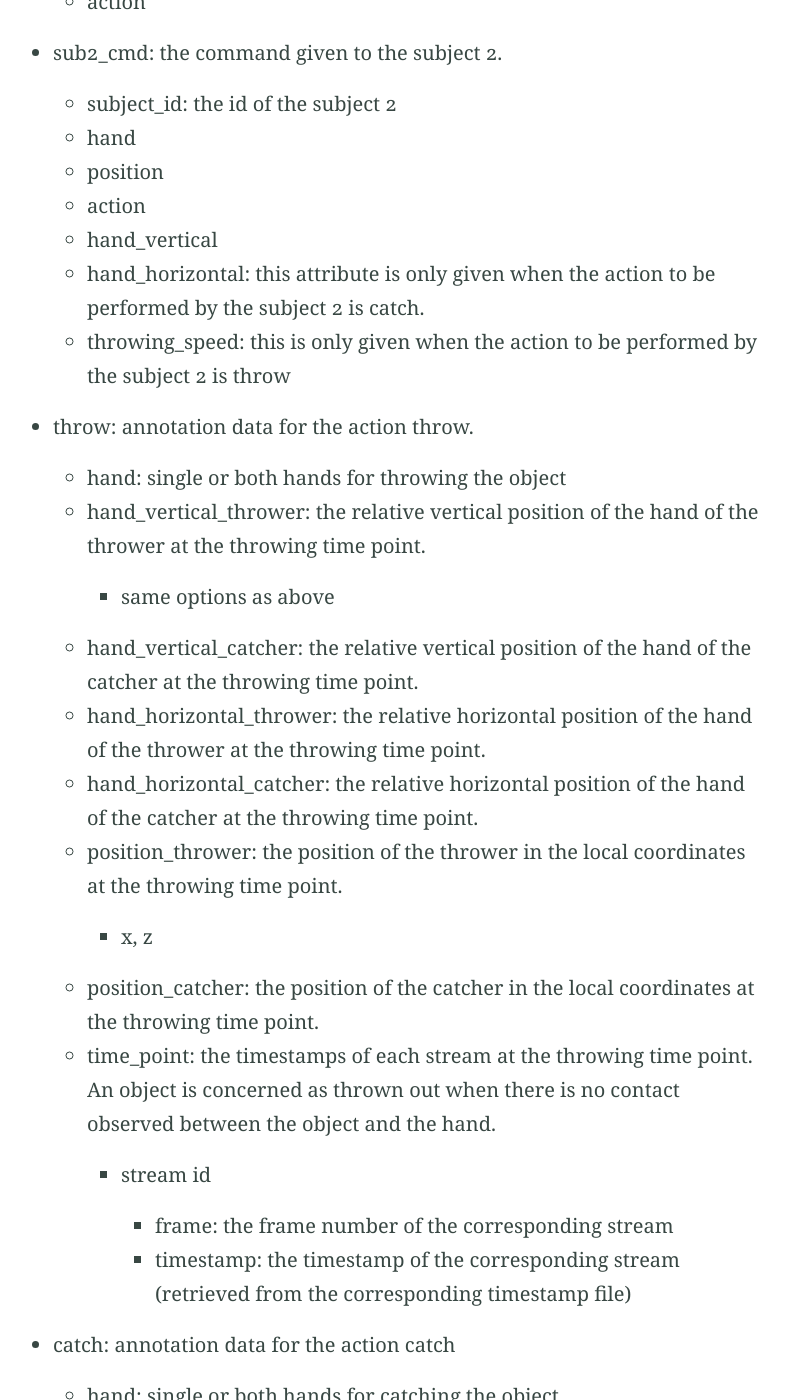
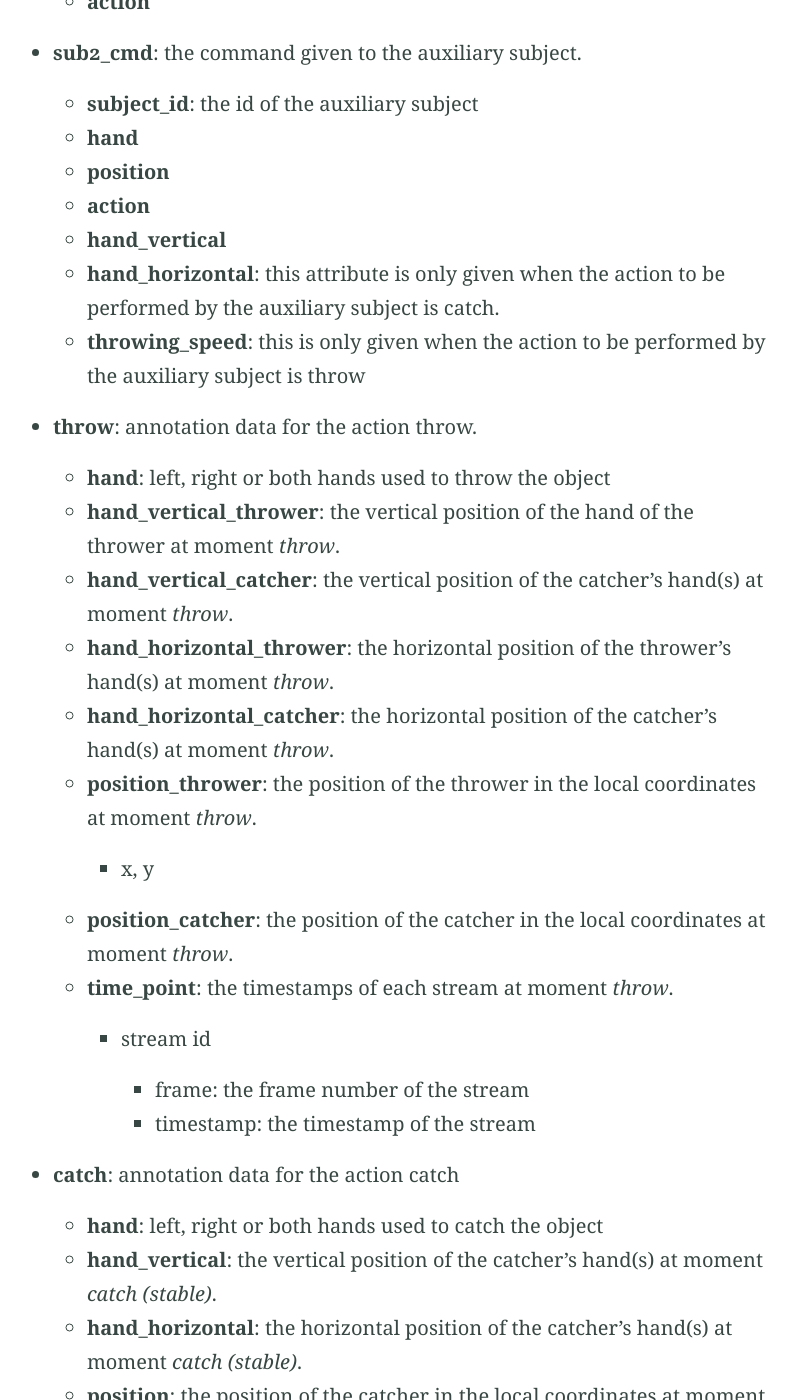
Before and after one commit to lipengroboticsx/lipengroboticsx.github.io, a Jekyll site: the page built from dataset.md, in a window 1280 px wide and 1400 px high, scrolled down 3238 px. Shown: the whole window, without its empty margins (230-1027 px from the left). Built offline with Jekyll 4.4.1, drawn with Linux system fonts in a browser that asks for light colours; our own code applies the rules of GitHub Pages for plain Markdown files; some of the changed text lies outside the part shown.

Commit message:
home, dataset, about: revised

```diff
--- a/dataset.md
+++ b/dataset.md
@@ -58,47 +58,45 @@ We have published the full-size [raw dataset](https://share.weiyun.com/avv8jpv4)
 
 ###  Annotation
 
-* status: annotation status. TODO: be removed in the released version.
+* **status**: annotation status.
   * 0: not finished
   * 1: finished
   * -1: problematic, need further inspect
-* take_id: the id of the take
-* object: the name of the object being thrown or caught in this take
-* catch_result: the result of catching
+* **take_id**: the id of the take
+* **object**: the name of the object being thrown or caught in this take
+* **catch_result**: the result of catching
   * 0: failed
   * 1: success
-* sub1_cmd: the command given to the subject 1 to instruct the behavior of throwing or catching. Please refer to log.xlsx for the explanation of the attributes below.
-  * subject_id: the id of the subject 1
-  * hand
-  * position
-  * action
-* sub2_cmd: the command given to the subject 2.
-  * subject_id: the id of the subject 2
-  * hand
-  * position
-  * action
-  * hand_vertical
-  * hand_horizontal: this attribute is only given when the action to be performed by the subject 2 is catch.
-  * throwing_speed: this is only given when the action to be performed by the subject 2 is throw
-* throw: annotation data for the action throw.
-  * hand: single or both hands for throwing the object
-  * hand_vertical_thrower: the relative vertical position of the hand of the thrower at the throwing time point.
-    * same options as above
-  * hand_vertical_catcher: the relative vertical position of the hand of the catcher at the throwing time point.
-  * hand_horizontal_thrower: the relative horizontal position of the hand of the thrower at the throwing time point.
-  * hand_horizontal_catcher: the relative horizontal position of the hand of the catcher at the throwing time point.
-  * position_thrower: the position of the thrower in the local coordinates at the throwing time point.
-    * x, z
-  * position_catcher: the position of the catcher in the local coordinates at the throwing time point.
-  * time_point: the timestamps of each stream at the throwing time point. An object is concerned as thrown out when there is no contact observed between the object and the hand.
+* **sub1_cmd**: the command given to the primary subject to instruct the behavior of throwing or catching. Please refer to log.xlsx for the explanation of the attributes below.
+  * **subject_id**: the id of the primary subject
+  * **hand**
+  * **position**
+  * **action**
+* **sub2_cmd**: the command given to the auxiliary subject.
+  * **subject_id**: the id of the auxiliary subject
+  * **hand**
+  * **position**
+  * **action**
+  * **hand_vertical**
+  * **hand_horizontal**: this attribute is only given when the action to be performed by the auxiliary subject is catch.
+  * **throwing_speed**: this is only given when the action to be performed by the auxiliary subject is throw
+* **throw**: annotation data for the action throw.
+  * **hand**: left, right or both hands used to throw the object
+  * **hand_vertical_thrower**: the vertical position of the hand of the thrower at moment *throw*.
+  * **hand_vertical_catcher**: the vertical position of the catcher's hand(s) at moment *throw*.
+  * **hand_horizontal_thrower**: the horizontal position of the thrower's hand(s) at moment *throw*.
+  * **hand_horizontal_catcher**: the horizontal position of the catcher's hand(s) at moment *throw*.
+  * **position_thrower**: the position of the thrower in the local coordinates at moment *throw*.
+    * x, y
+  * **position_catcher**: the position of the catcher in the local coordinates at moment *throw*.
+  * **time_point**: the timestamps of each stream at moment *throw*.
     * stream id
-      * frame: the frame number of the corresponding stream
-      * timestamp: the timestamp of the corresponding stream (retrieved from the corresponding timestamp file)
-* catch: annotation data for the action catch
-  * hand: single or both hands for catching the object
-  * hand_vertical: the relative vertical position of the hand of the catcher at the catching time point (touch).
-  * hand_horizontal: the relative horizontal position of the hand of the catcher at the catching time point (touch).
-  * position: the position of the catcher in the local coordinates at the catching time point (touch).
-  * time_point_touch: the timestamps of each stream when catching happens (i.e., when the hand of the catcher first touches the object in the flight).
-    * same data format as above
-  * time_point_stable: the timestamps of each stream when catching stablizes (i.e., the pose between the hands and the object keeps, relatively, approximately static).
+      * frame: the frame number of the stream
+      * timestamp: the timestamp of the stream
+* **catch**: annotation data for the action catch
+  * **hand**: left, right or both hands used to catch the object
+  * **hand_vertical**: the vertical position of the catcher's hand(s) at moment *catch (stable)*.
+  * **hand_horizontal**: the horizontal position of the catcher's hand(s) at moment *catch (stable)*.
+  * **position**: the position of the catcher in the local coordinates at moment *catch (touch)*.
+  * **time_point_touch**: the timestamps of each stream at moment *catch (touch)*.
+  * **time_point_stable**: the timestamps of each stream at moment *catch (stable)*.
```
Also changed, not shown: about.md (+6 -2 lines), index.md (+13 -2 lines).
